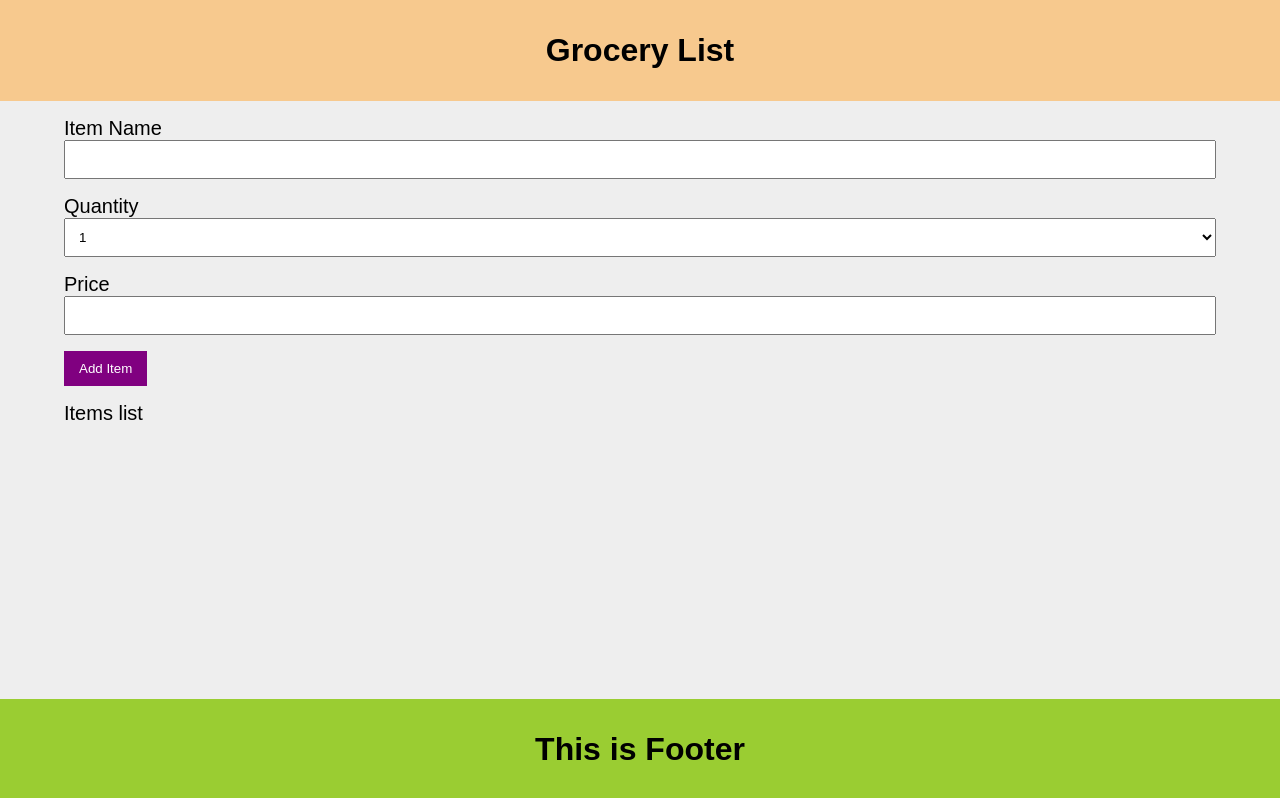
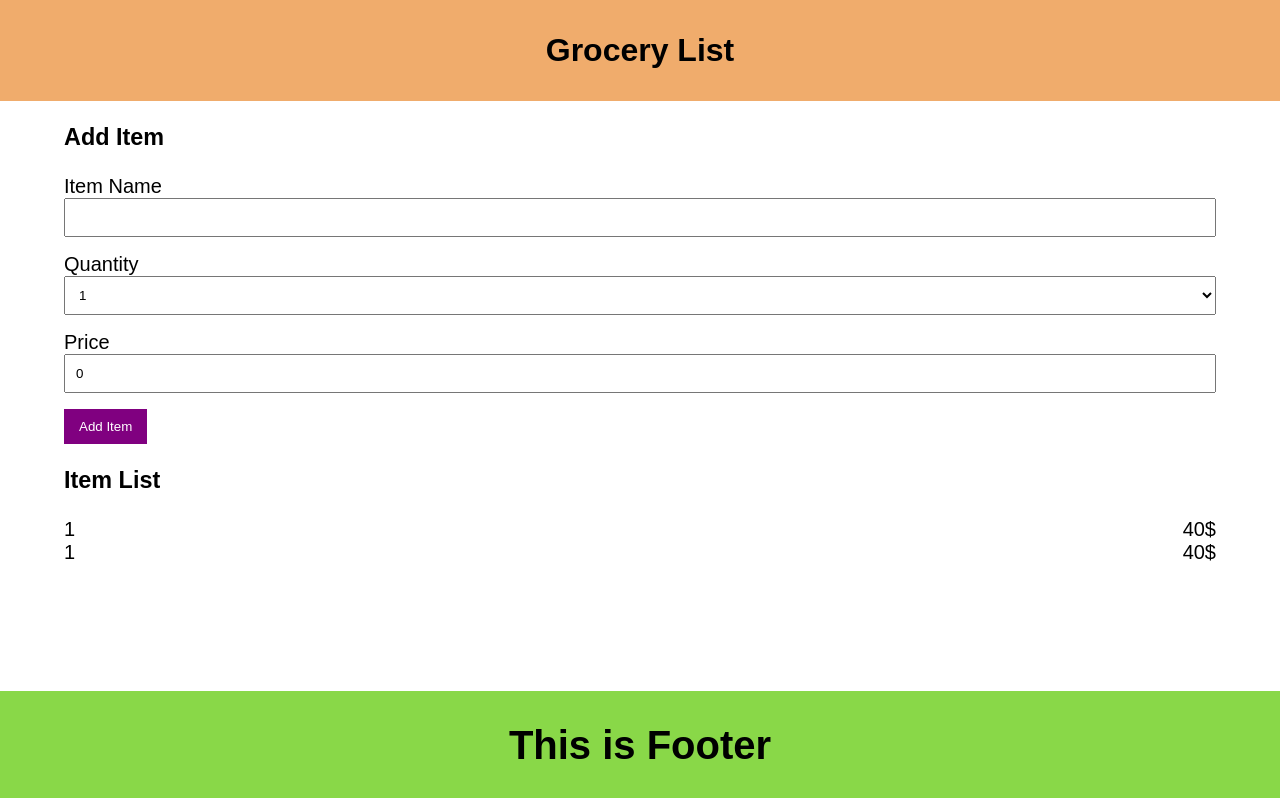
Before and after one commit to ChalakaK94/Grocery-List, a React (Create React App) app: page / in a window 1280 px wide. Built offline with nearby package versions, Linux system fonts and the light colour scheme.

Commit message:
initalize state and set add item state

```diff
--- a/src/App.css
+++ b/src/App.css
@@ -1,54 +1,61 @@
-*{
+* {
   box-sizing: border-box;
 }
 
-body{
-  background-color: #eee;
-  font-family:  sans-serif;
+body {
+  background-color: white;
+  font-family: sans-serif;
   font-size: 20px;
 }
-.continer{
+
+.container {
   width: 90%;
   margin: auto;
 }
 
-.header{
+.header {
   padding: 2rem 0;
-  background-color: rgb(247, 201, 142);
+  background-color: rgb(240, 172, 108);
   text-align: center;
   font-weight: bold;
   font-size: 2rem;
 }
 
-.footer{
+.footer {
   position: fixed;
   bottom: 0;
-  background-color: yellowgreen;
+  background-color: rgb(137, 216, 72);
   left: 0;
   right: 0;
   padding: 2rem 0;
   text-align: center;
-  font-size: 2rem;
+  font-size: 2.5rem;
   font-weight: bold;
 }
 
-.add-item > div{
+.add-item > div {
   margin: 1rem 0;
-
 }
 
-.add-item label{
+.add-item label {
   display: block;
 }
 
-.add-item input, .add-item select{
+.add-item input,
+.add-item select {
   width: 100%;
   padding: 10px;
 }
 
-.btn{
+.btn {
   border: none;
   background-color: purple;
-  color: white;
-  padding: 10px 15px ;
+  color: #fff;
+  padding: 10px 15px;
 }
+
+.item {
+  display: flex;
+  justify-content: space-between;
+  align-items: center;
+}
--- a/src/App.js
+++ b/src/App.js
@@ -8,9 +8,7 @@ function App() {
   return (
     <div>
        <Header/>
-
-    <div className="continer">
-
+    <div className="container">
       <AddItem/>
       <ItemsList/>
       <Footer/>
--- a/src/components/AddItems.jsx
+++ b/src/components/AddItems.jsx
@@ -1,14 +1,20 @@
+import { useState } from "react"
+
 export default function AddItem(){
+    const [name ,setName] = useState('');
+    const [quantity, setQuantity] = useState(1)
+    const [price, setPrice] = useState(0);
     return(
         <div>
+            <h3>Add Item</h3>
             <form  className="add-item">
                 <div>
                     <label htmlFor="">Item Name</label>
-                    <input type="text" />
+                    <input type="text" value={name} onChange={(e)=> setName(e.target.value)} />
                 </div>
                 <div>
                     <label htmlFor="">Quantity</label>
-                    <select >
+                    <select value={quantity} onChange={(e)=> setQuantity(e.target.value)}>
                         <option >1</option>
                         <option >2</option>
                         <option >3</option>
@@ -16,7 +22,7 @@ export default function AddItem(){
                 </div>
                 <div>
                     <label htmlFor="">Price</label>
-                    <input type="number" />
+                    <input type="number" value={price} onChange={(e)=>setPrice(e.target.value)} />
                 </div>
                 <div>
                     <button className="btn">Add Item</button>
--- a/src/components/ItemList.jsx
+++ b/src/components/ItemList.jsx
@@ -1,5 +1,12 @@
+import SingleItem from "./SIngleItem";
+
 export default function ItemsList(){
     return(
-        <div>Items list</div>
+        <div >
+            <h3>Item List</h3>
+           <SingleItem/>
+           <SingleItem/>
+
+        </div>
     )
 }
--- /dev/null
+++ b/src/components/SIngleItem.jsx
@@ -0,0 +1,8 @@
+export default function SingleItem(){
+    return(
+        <div className="item">
+        <div>1</div>
+        <div>40$</div>
+    </div>
+    )
+}
```
